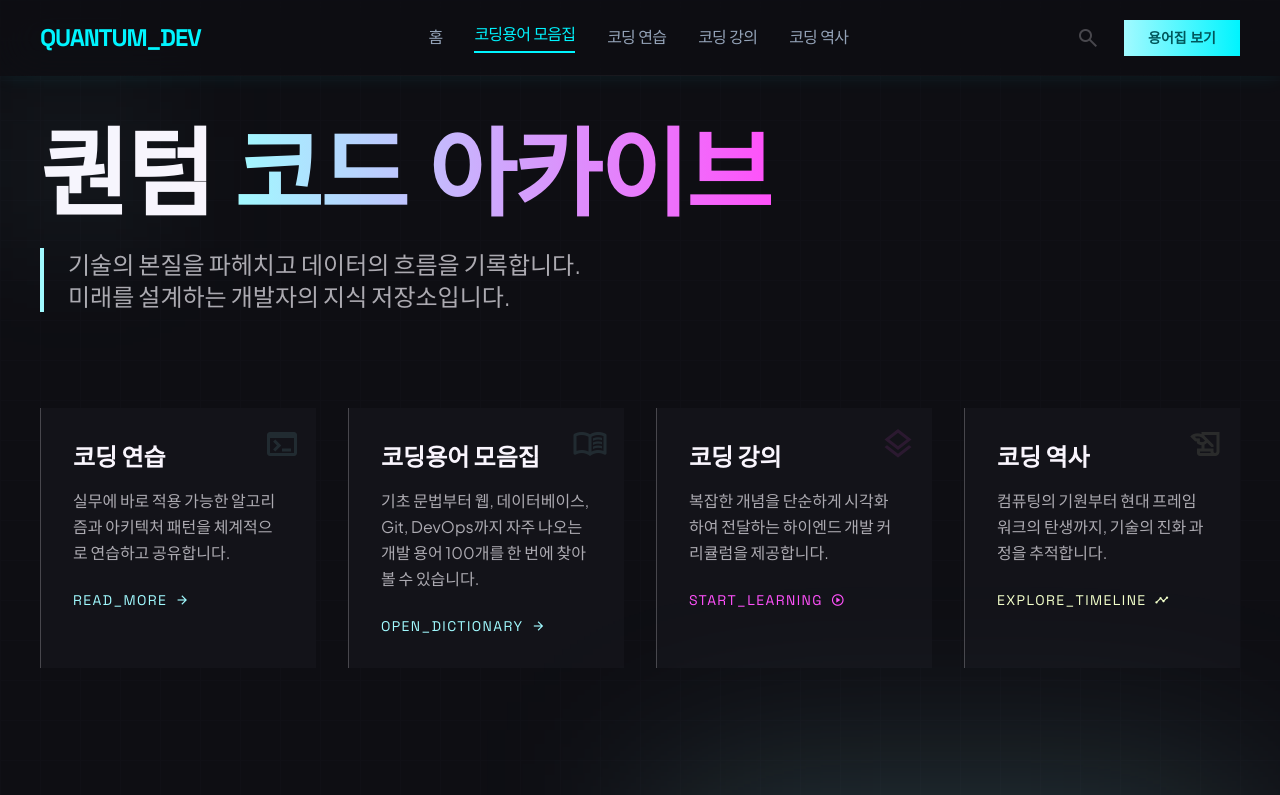
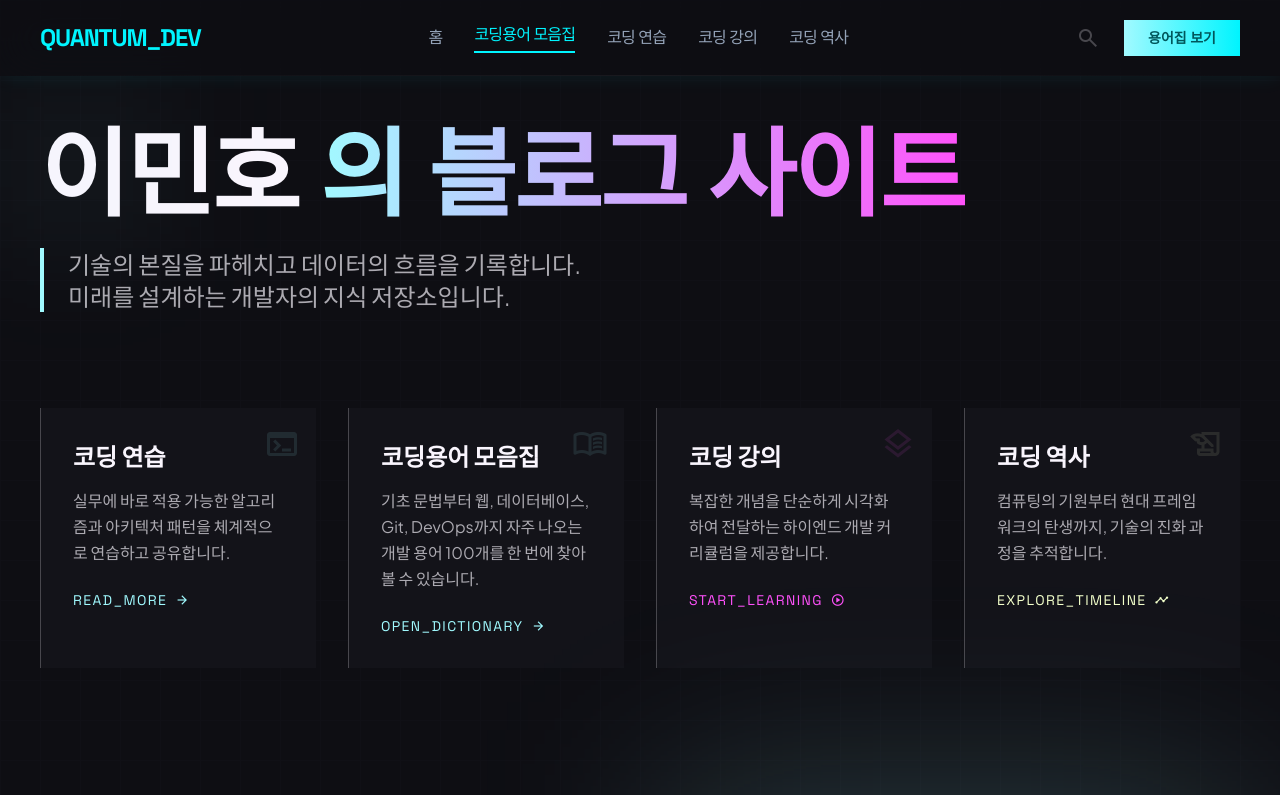
Before and after one commit to leeminho0224/my-blog, a website: page views/index.html in a window 1280 px wide. Shown: the top 795 px of the page. Drawn offline with nearby package versions, Linux system fonts and the light colour scheme.

Commit message:
수정 내용 설명

```diff
--- a/views/index.html
+++ b/views/index.html
@@ -127,7 +127,7 @@
 <header class="mb-24 relative">
 <div class="absolute -top-10 -left-10 w-40 h-40 bg-primary/5 blur-3xl"></div>
 <h1 class="text-6xl md:text-8xl font-black headline-font tracking-tight text-on-surface mb-6">
-                퀀텀 <span class="text-transparent bg-clip-text bg-gradient-to-r from-primary to-secondary">코드 아카이브</span>
+                이민호 <span class="text-transparent bg-clip-text bg-gradient-to-r from-primary to-secondary">의 블로그 사이트</span>
 </h1>
 <p class="text-xl md:text-2xl text-on-surface-variant max-w-2xl leading-relaxed border-l-4 border-primary pl-6">
                 기술의 본질을 파헤치고 데이터의 흐름을 기록합니다.<br/>
```
